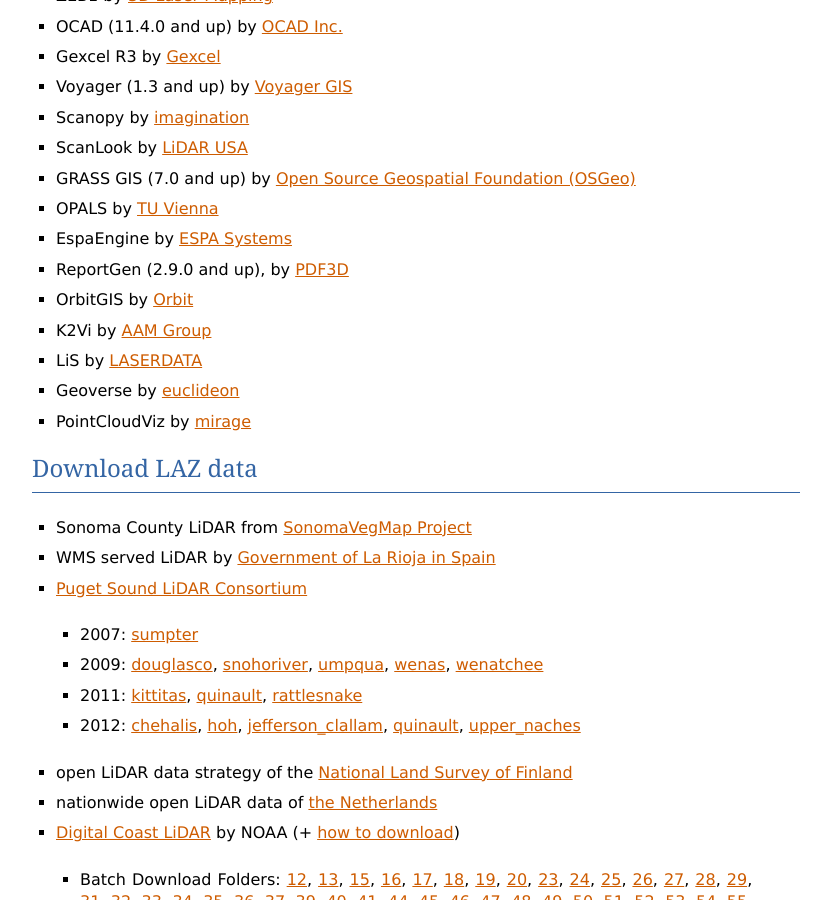
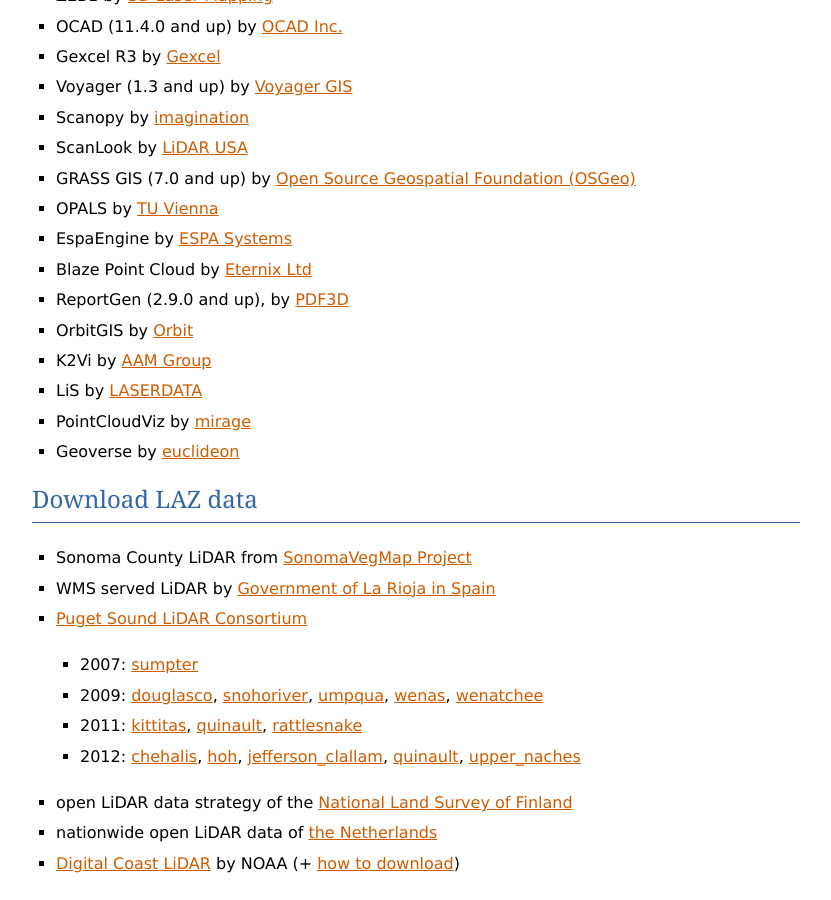
Before and after one commit to LASzip/LASzip, a Sphinx documentation site: the page built from docs/source/index.rst, in a window 1280 px wide and 900 px high, scrolled down 2282 px. Shown: the whole window, without its empty margins (48-879 px from the left). Built offline with Sphinx 7.4.7, drawn with Linux system fonts in a browser that asks for light colours.

Commit message:
added BLAZE as LAZ supporter

```diff
--- a/docs/source/index.rst
+++ b/docs/source/index.rst
@@ -123,12 +123,13 @@
 * GRASS GIS (7.0 and up) by `Open Source Geospatial Foundation (OSGeo) <http://grass.osgeo.org/>`_
 * OPALS by `TU Vienna <http://www.ipf.tuwien.ac.at/opals/>`_
 * EspaEngine by `ESPA Systems <http://www.espasystems.fi>`_
+* Blaze Point Cloud by `Eternix Ltd <http://eternix.co.il/point-cloud/>`_
 * ReportGen (2.9.0 and up), by `PDF3D <http://pdf3d.com/news/PDF3D_LiDAR_PressRelease_20dec2013.php>`_
 * OrbitGIS by `Orbit <http://www.orbitgis.com/>`_
 * K2Vi by `AAM Group <http://www.aamgroup.com/services-and-technology/3d-gis>`_
 * LiS by `LASERDATA <http://www.laserdata.at/>`_
+* PointCloudViz by `mirage <http://www.mirage-tech.com/>`_
 * Geoverse by `euclideon <http://www.euclideon.com/>`_
-* PointCloudViz by `mirage <http://www.mirage-tech.com/>`_
 
 Download LAZ data
 ------------------------------------------------------------------------------
```
